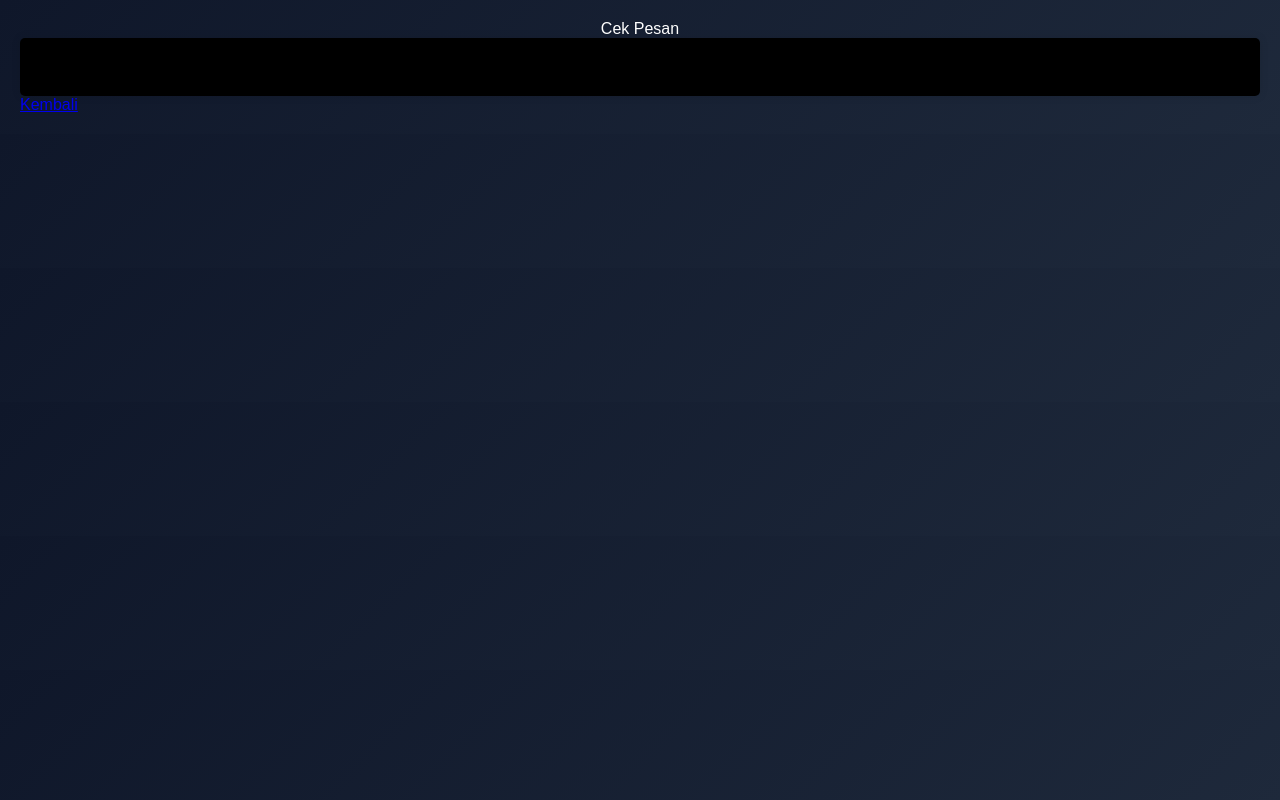
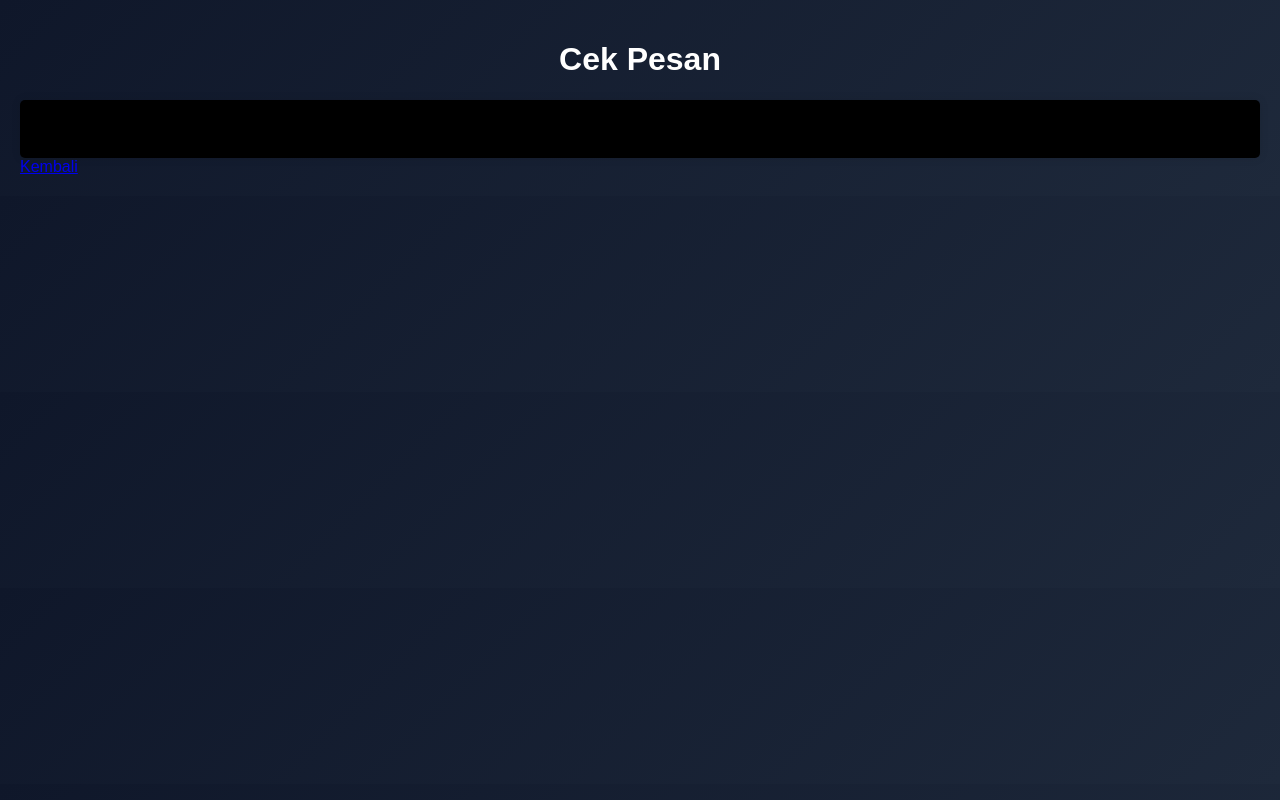
Before and after one commit to Dapsz-ID/Kirim-Pertanyaan, a plain HTML site: page cekpesan.html in a window 1280 px wide. Drawn offline with Linux system fonts and the light colour scheme.

Commit message:
Update cekpesan.html

```diff
--- a/cekpesan.html
+++ b/cekpesan.html
@@ -25,7 +25,7 @@
 </head>
 <body>
     <header>
-        <h1">Cek Pesan</h1>
+        <h1>Cek Pesan</h1>
     </header>
     <main>
         <div id="messages"></div>
```
